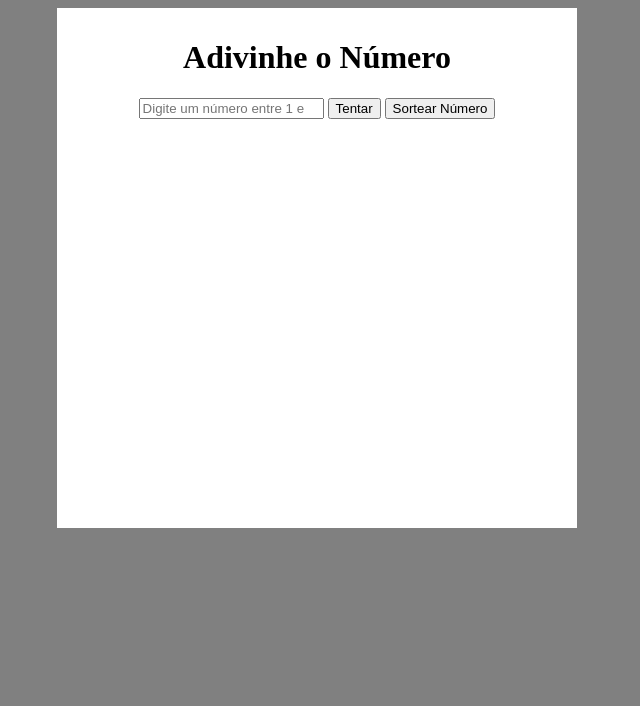
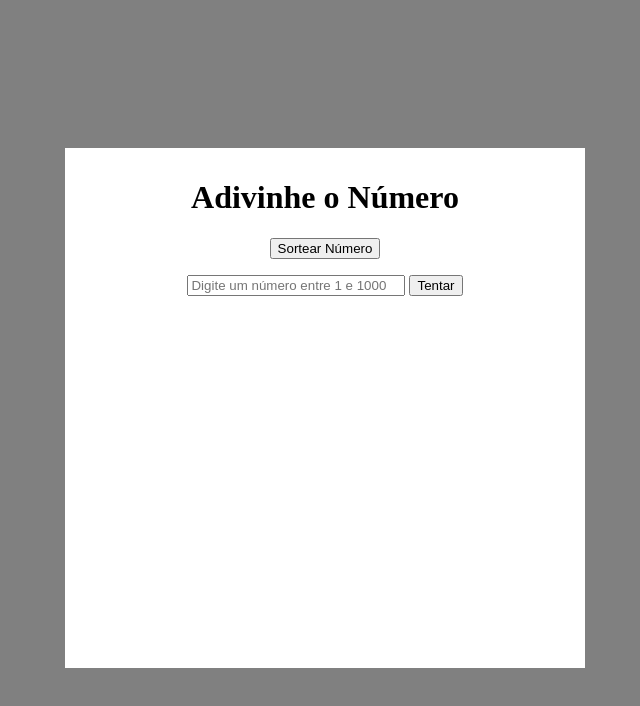
Before and after one commit to Uberdanalmeida/Imersao-dev-alura, a plain HTML site: page index.html in a window 1280 px wide. Shown: the whole page, without its empty margins (323-963 px from the left). Drawn offline with Linux system fonts and the light colour scheme.

Commit message:
centralizando minha div.

```diff
--- a/index.html
+++ b/index.html
@@ -9,9 +9,9 @@
 <body>
     <div id="princ">
         <h1>Adivinhe o Número</h1>
+        <p><button onclick="sortearNumero()">Sortear Número</button></p>
         <input type="number" id="num" placeholder="Digite um número entre 1 e 1000">
         <button onclick="clicou()">Tentar</button>
-        <button onclick="sortearNumero()">Sortear Número</button>
       </div>
     <script src="script.js"></script>
 </body>
--- a/style.css
+++ b/style.css
@@ -1,4 +1,6 @@
 body {
+    height: 100vh;
+    width: 100%;
     background-color: gray;
     display: flex;
     justify-content: center;
@@ -12,3 +14,7 @@ body {
     text-align: center;
     padding: 10px;
 }
+
+#num {
+    width: 210px;
+}
```
